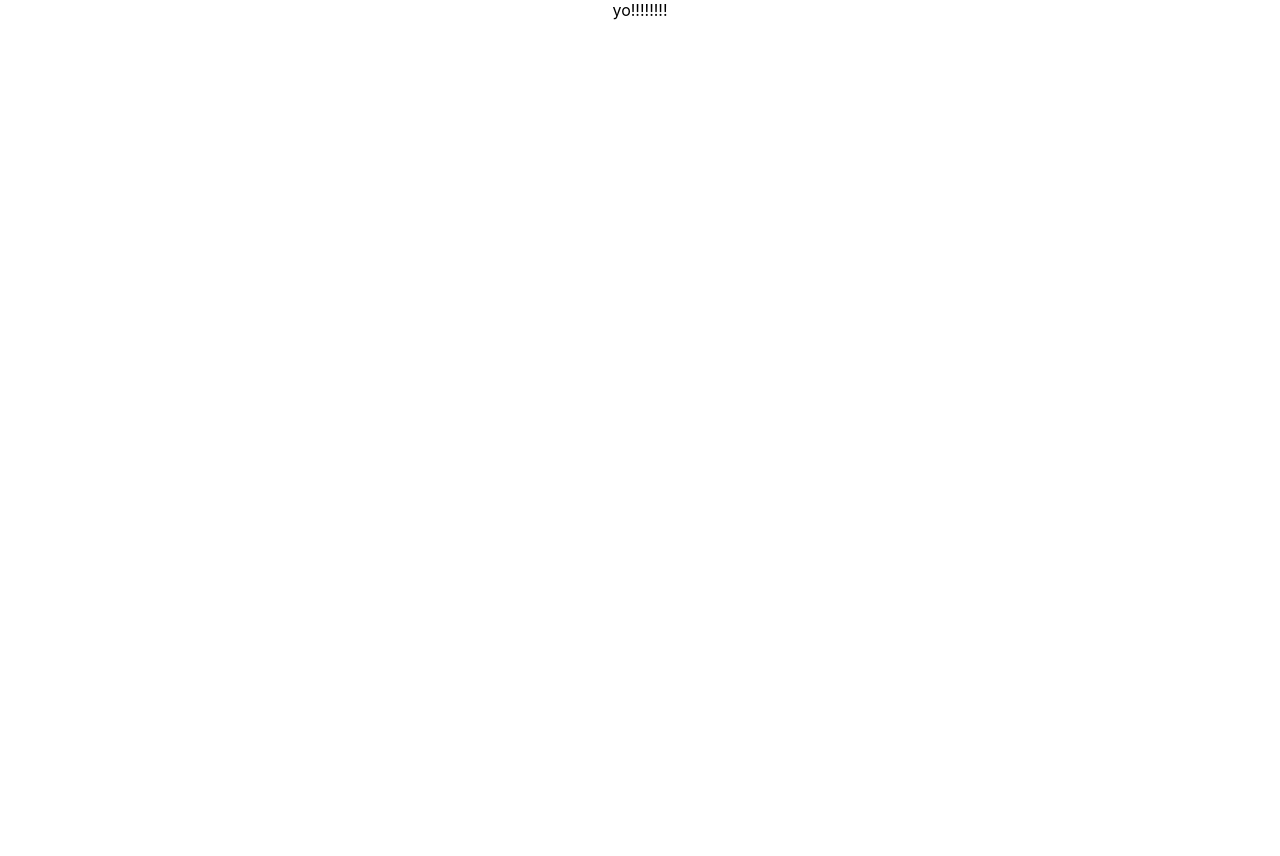
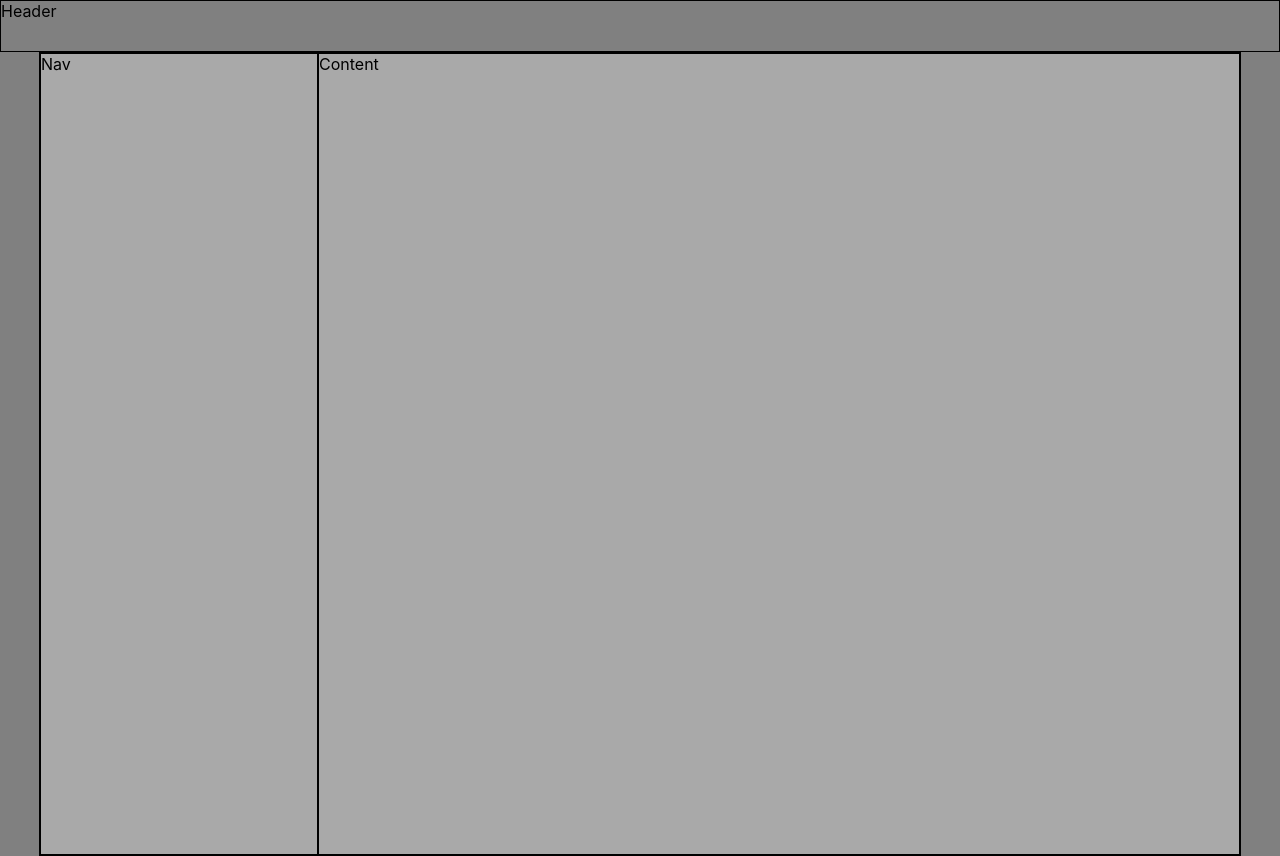
Before and after one commit to onotole-ololoev/social-network-app, a React (Create React App) app: page / in a window 1280 px wide. Before the commit the page ends 800 px from the top, so only its background shows below. Built offline with nearby package versions, Linux system fonts and the light colour scheme; the HTML template or start-up script is replaced by a standard one.

Commit message:
basic components created

```diff
--- a/src/App.css
+++ b/src/App.css
@@ -1,3 +1,11 @@
 .App {
-  text-align: center;
+  background: gray;
 }
+.container {
+  max-width: 1200px;
+  margin: 0 auto;
+  background: darkgray;
+  display: flex;
+
+  border: 1px solid black;
+}
--- a/src/App.tsx
+++ b/src/App.tsx
@@ -1,10 +1,17 @@
 import React from 'react';
 import './App.css';
+import Header from "./components/header/header";
+import Nav from "./components/nav/nav";
+import Content from "./components/content/content";
 
 function App() {
     return (
         <div className="App">
-            yo!!!!!!!!
+            <Header/>
+            <div className="container">
+                <Nav/>
+                <Content/>
+            </div>
         </div>
     );
 }
--- /dev/null
+++ b/src/components/content/content.js
@@ -0,0 +1,12 @@
+import React from 'react';
+import s from './content.module.css'
+
+const Content = () => {
+    return (
+        <div className={s.content}>
+            Content
+        </div>
+    );
+};
+
+export default Content;
--- /dev/null
+++ b/src/components/content/content.module.css
@@ -0,0 +1,5 @@
+.content {
+    border: 1px solid black;
+    width: 100%;
+    height: 100vh;
+}
--- /dev/null
+++ b/src/components/header/header.js
@@ -0,0 +1,12 @@
+import React from 'react';
+import s from './header.module.css'
+
+const Header = () => {
+    return (
+        <div className={s.header}>
+            Header
+        </div>
+    );
+};
+
+export default Header;
--- /dev/null
+++ b/src/components/header/header.module.css
@@ -0,0 +1,4 @@
+.header {
+    min-height: 50px;
+    border: 1px solid black;
+}
--- /dev/null
+++ b/src/components/nav/nav.js
@@ -0,0 +1,12 @@
+import React from 'react';
+import s from './nav.module.css'
+
+const Nav = () => {
+    return (
+        <div className={s.navigation}>
+            Nav
+        </div>
+    );
+};
+
+export default Nav;
--- /dev/null
+++ b/src/components/nav/nav.module.css
@@ -0,0 +1,5 @@
+.navigation {
+    width: 30%;
+    border: 1px solid black;
+    height: 100vh;
+}
```
